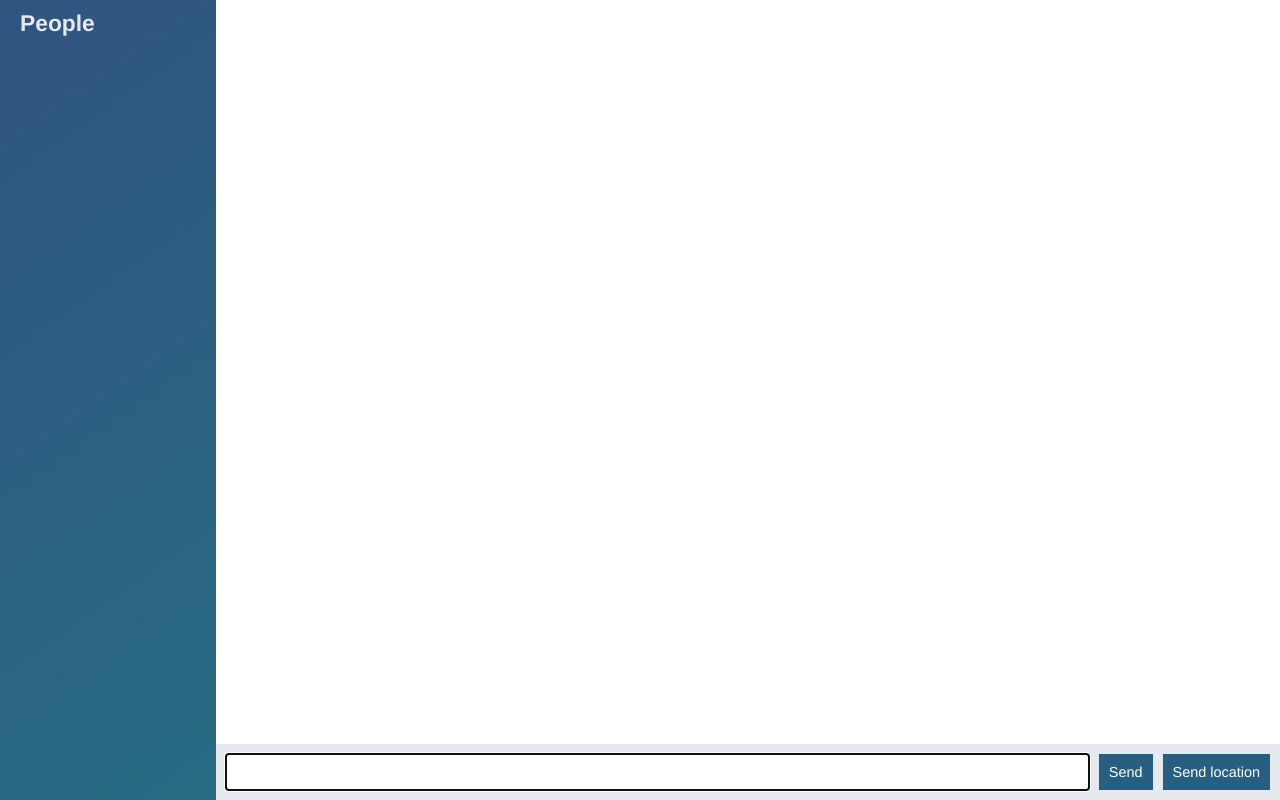
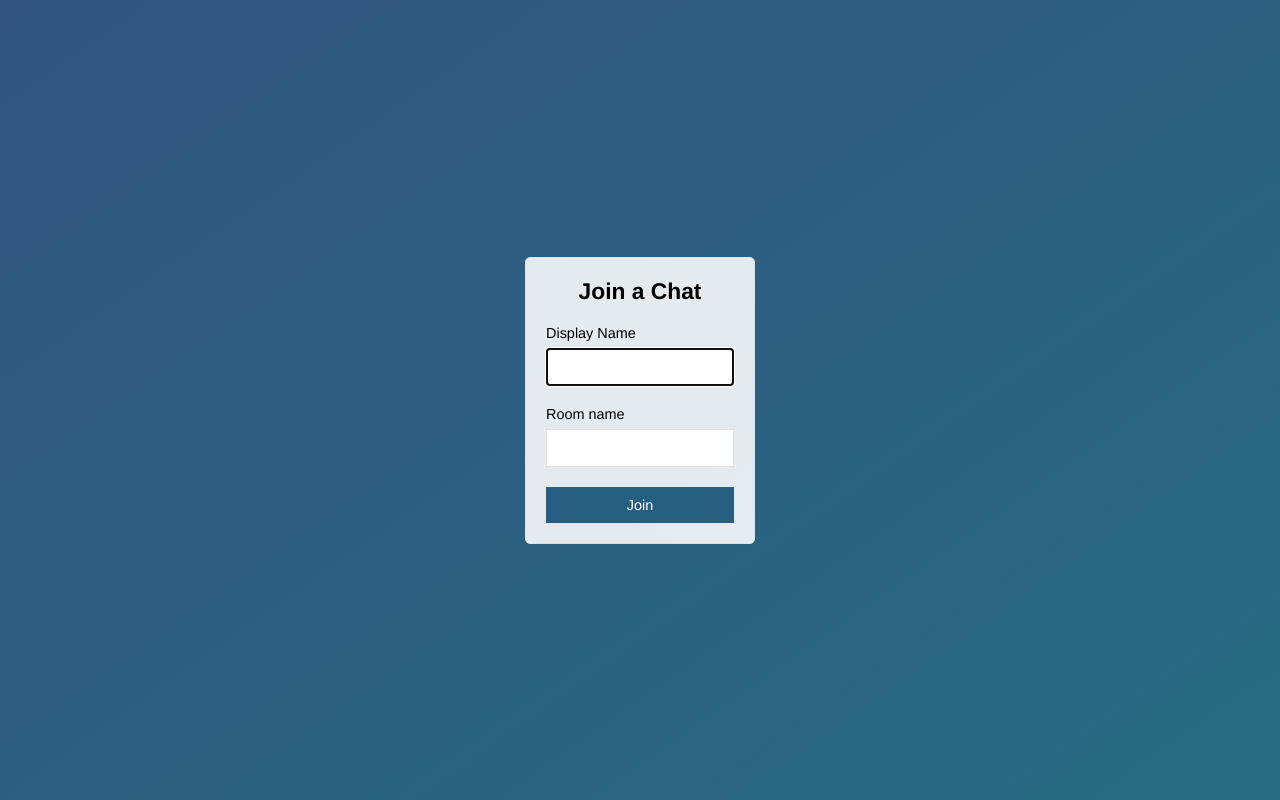
Before and after one commit to bhoomij/node-course3-chat-app, a website: page public/index.html in a window 1280 px wide. Drawn offline with nearby package versions, Linux system fonts and the light colour scheme; no server answers.

Commit message:
Add join page

```diff
--- a/public/index.html
+++ b/public/index.html
@@ -1,52 +1,30 @@
-<!DOCTYPE html>
-<html lang="en">
-<head>
-    <meta charset="UTF-8">
-    <link rel="stylesheet" href="/css/styles.css">
-    <title>Document</title>
-</head>
-<body class="chat">
-    <div class="chat__sidebar">
-        <h3>People</h3>
-    </div>
-    <div class="chat__main">
-        <ol id="messages" class="chat__messages"></ol>
-        <div class="chat__footer">
-            <form id="message-form">
-                <input type="text" name="message" autofocus autocomplete="off">
-                <button>Send</button>
+<html>
+    <head>
+        <meta charset="utf-8">
+        <title>Join | ChatApp</title>
+        <meta name="viewport" content="width=device-width, initial-scale=1, user-scalable=no">
+        <link rel="stylesheet" href="/css/styles.css">
+    </head>
+
+    <body class="centered-form">
+        <div class="centered-form__form">
+            <form action="/chat.html">
+                <div class="form-field">
+                    <h3>Join a Chat</h3>
+                </div>
+                <div class="form-field">
+                    <label>Display Name</label>
+                    <input type="text" name="name" autofocus />
+                </div>
+                <div class="form-field">
+                    <label>Room name</label>
+                    <input type="text" name="room">
+                </div>
+                <div class="form-field">
+                    <button>Join</button>
+                </div>
             </form>
-            <button id="send-location">Send location</button>
         </div>
-    </div>
-    <script id="message_template" type="text/template">
-        <li class="message">
-            <div class="message__title">
-                <h4>{{from}}</h4>
-                <span>{{createdAt}}</span>
-            </div>
-            <div class="message__body">
-                <p>{{text}}</p>
-            </div>
-        </li>
-    </script>
-    <script id="location_message_template" type="text/template">
-        <li class="message">
-            <div class="message__title">
-                <h4>{{from}}</h4>
-                <span>{{createdAt}}</span>
-            </div>
-            <div class="message__body">
-                <a target="_blank" href="{{url}}">My current location</a>
-            </div>
-        </li>
-    </script>
 
-</body>
-
-<script src="/socket.io/socket.io.js"></script>
-<script src="/js/libs/jquery-3.2.1.min.js"></script>
-<script src="/js/libs/moment.js"></script>
-<script src="/js/libs/mustache.js"></script>
-<script src="/js/index.js"></script>
+    </body>
 </html>
```
Also changed, not shown: public/chat.html (added, +52 -0 lines), public/js/chat.js (renamed from public/js/index.js).
